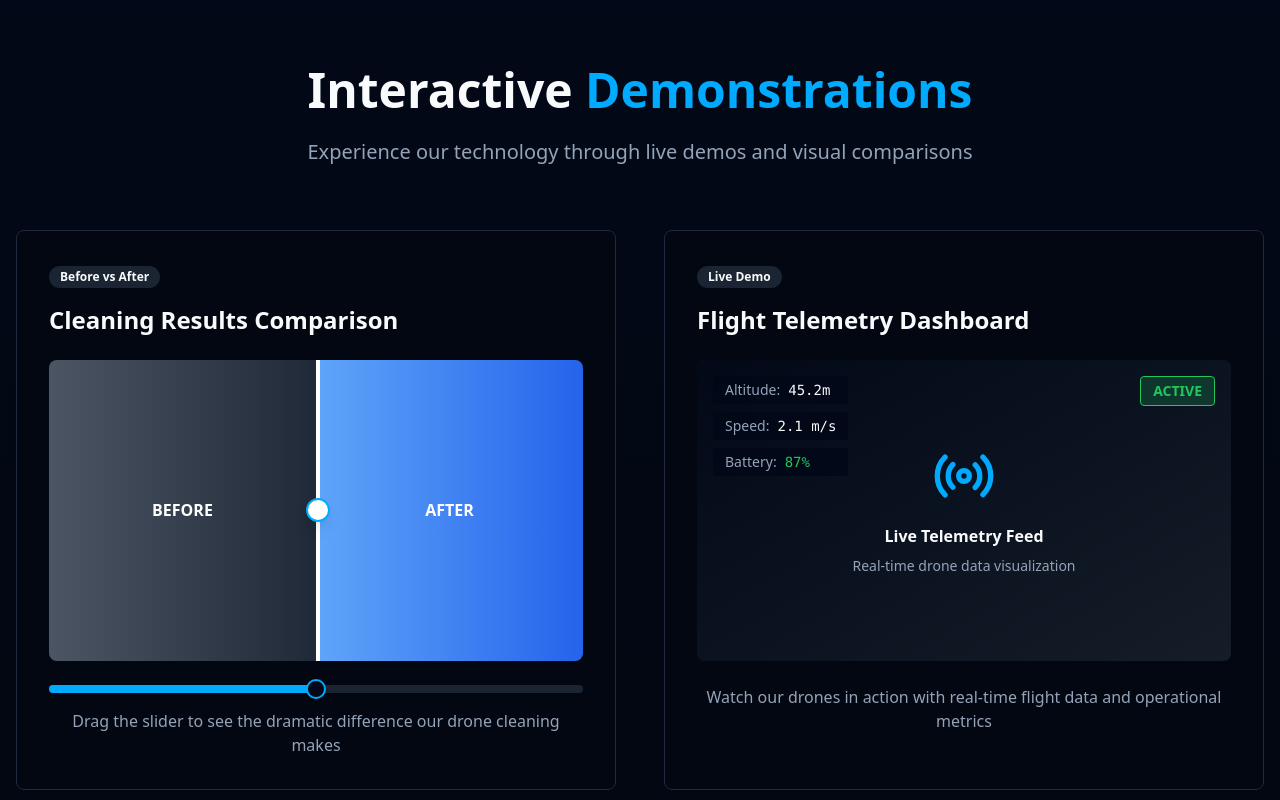
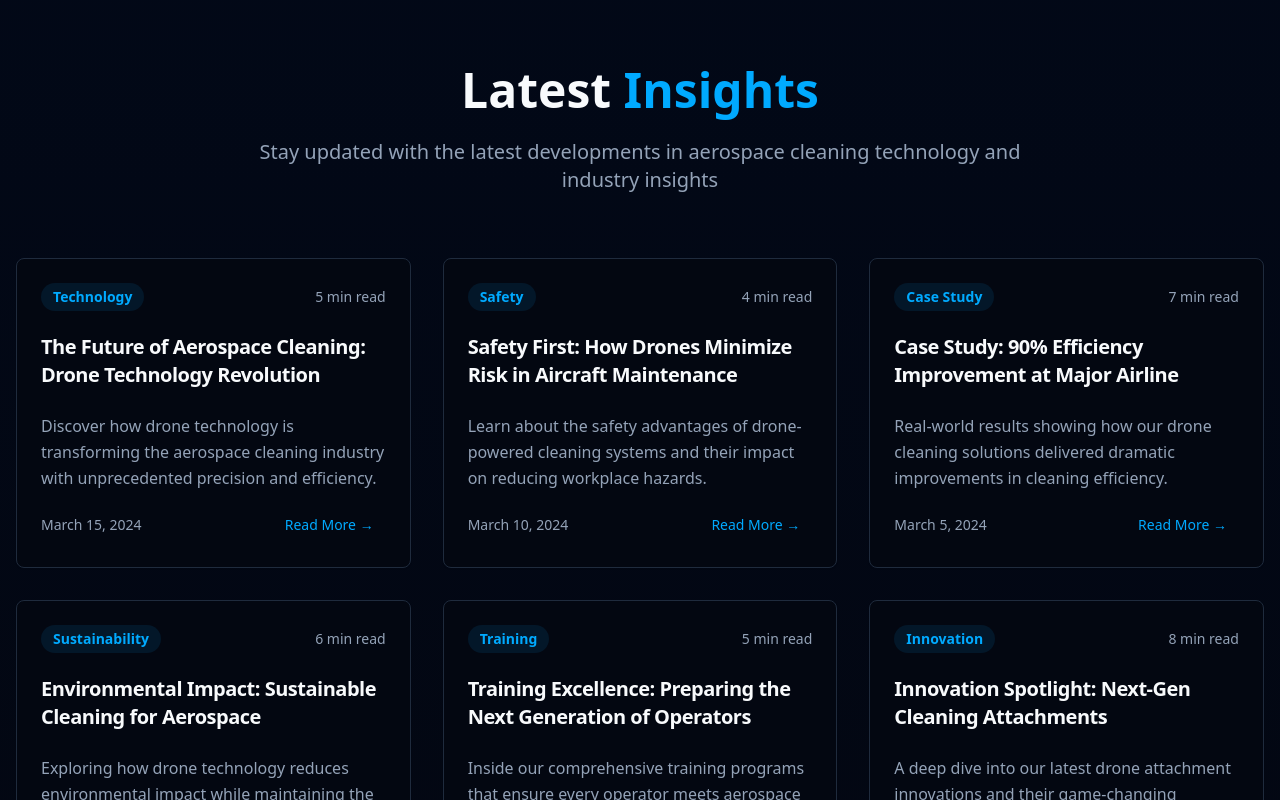
Before and after one commit to narenkarthick90/zerowings-aerospace, a React (Vite) app: page / in a window 1280 px wide. Shown: the part 9120-9920 px from the top of the page. Built offline with nearby package versions, Linux system fonts and the light colour scheme.

Commit message:
Remove interactive demonstrations
The AI removed the "Interactive Features" section from the website.
-edited src/pages/Index.tsx

```diff
--- a/src/components/InteractiveFeatures.tsx
+++ /dev/null
@@ -1,119 +0,0 @@
-import { Card, CardContent } from "@/components/ui/card";
-import { Badge } from "@/components/ui/badge";
-import { useState } from "react";
-import { Slider } from "@/components/ui/slider";
-import { Radio } from "lucide-react";
-
-const InteractiveFeatures = () => {
-  const [sliderValue, setSliderValue] = useState([50]);
-
-  return (
-    <section id="interactive-demo" className="py-20 section-gradient">
-      <div className="container mx-auto px-4">
-        <div className="text-center mb-16">
-          <h2 className="text-4xl md:text-5xl font-bold text-foreground mb-6">
-            Interactive <span className="text-primary">Demonstrations</span>
-          </h2>
-          <p className="text-xl text-muted-foreground max-w-3xl mx-auto">
-            Experience our technology through live demos and visual comparisons
-          </p>
-        </div>
-
-        <div className="grid lg:grid-cols-2 gap-12">
-          {/* Before/After Cleaning Slider */}
-          <Card className="bg-card border-border">
-            <CardContent className="p-8">
-              <Badge variant="secondary" className="mb-4">Before vs After</Badge>
-              <h3 className="text-2xl font-bold text-foreground mb-6">Cleaning Results Comparison</h3>
-
-              <div className="relative aspect-video bg-muted rounded-lg overflow-hidden mb-6">
-                <div className="absolute inset-0 flex">
-                  {/* Before image (right side) */}
-                  <div
-                    className="bg-gradient-to-r from-gray-600 to-gray-800 flex items-center justify-center text-white font-semibold"
-                    style={{ width: `${100 - sliderValue[0]}%` }}
-                  >
-                    BEFORE
-                  </div>
-                  {/* After image (left side) */}
-                  <div
-                    className="bg-gradient-to-r from-blue-400 to-blue-600 flex items-center justify-center text-white font-semibold"
-                    style={{ width: `${sliderValue[0]}%` }}
-                  >
-                    AFTER
-                  </div>
-                </div>
-
-                {/* Slider handle */}
-                <div
-                  className="absolute top-0 bottom-0 w-1 bg-white shadow-lg"
-                  style={{ left: `${sliderValue[0]}%` }}
-                >
-                  <div className="absolute top-1/2 left-1/2 transform -translate-x-1/2 -translate-y-1/2 w-6 h-6 bg-white rounded-full border-2 border-primary shadow-lg"></div>
-                </div>
-              </div>
-
-              <Slider
-                value={sliderValue}
-                onValueChange={setSliderValue}
-                max={100}
-                step={1}
-                className="w-full"
-              />
-
-              <p className="text-muted-foreground mt-4 text-center">
-                Drag the slider to see the dramatic difference our drone cleaning makes
-              </p>
-            </CardContent>
-          </Card>
-
-          {/* Live Flight Telemetry Demo */}
-          <Card className="bg-card border-border">
-            <CardContent className="p-8">
-              <Badge variant="secondary" className="mb-4">Live Demo</Badge>
-              <h3 className="text-2xl font-bold text-foreground mb-6">Flight Telemetry Dashboard</h3>
-
-              <div className="aspect-video bg-muted rounded-lg overflow-hidden mb-6 relative">
-                <div className="absolute inset-0 bg-gradient-to-br from-background to-muted flex items-center justify-center">
-                  <div className="text-center">
-                    <Radio className="w-16 h-16 text-primary mx-auto mb-4" />
-                    <p className="text-foreground font-semibold mb-2">Live Telemetry Feed</p>
-                    <p className="text-muted-foreground text-sm">Real-time drone data visualization</p>
-                  </div>
-                </div>
-
-                {/* Simulated telemetry data */}
-                <div className="absolute top-4 left-4 space-y-2">
-                  <div className="bg-background/80 backdrop-blur-sm px-3 py-1 rounded text-sm">
-                    <span className="text-muted-foreground">Altitude:</span>
-                    <span className="text-foreground ml-2 font-mono">45.2m</span>
-                  </div>
-                  <div className="bg-background/80 backdrop-blur-sm px-3 py-1 rounded text-sm">
-                    <span className="text-muted-foreground">Speed:</span>
-                    <span className="text-foreground ml-2 font-mono">2.1 m/s</span>
-                  </div>
-                  <div className="bg-background/80 backdrop-blur-sm px-3 py-1 rounded text-sm">
-                    <span className="text-muted-foreground">Battery:</span>
-                    <span className="text-green-500 ml-2 font-mono">87%</span>
-                  </div>
-                </div>
-
-                <div className="absolute top-4 right-4">
-                  <div className="bg-green-500/20 border border-green-500 px-3 py-1 rounded text-sm text-green-500 font-semibold">
-                    ACTIVE
-                  </div>
-                </div>
-              </div>
-
-              <p className="text-muted-foreground text-center">
-                Watch our drones in action with real-time flight data and operational metrics
-              </p>
-            </CardContent>
-          </Card>
-        </div>
-      </div>
-    </section>
-  );
-};
-
-export default InteractiveFeatures;
--- a/src/pages/Index.tsx
+++ b/src/pages/Index.tsx
@@ -7,7 +7,7 @@ import ExcellenceCenter from "@/components/ExcellenceCenter";
 import PartnershipsSection from "@/components/PartnershipsSection";
 import CaseStudiesSection from "@/components/CaseStudiesSection";
 import TeamSection from "@/components/TeamSection";
-import InteractiveFeatures from "@/components/InteractiveFeatures";
+
 import BlogSection from "@/components/BlogSection";
 import ContactSection from "@/components/ContactSection";
 import Footer from "@/components/Footer";
@@ -24,7 +24,7 @@ const Index = () => {
       <PartnershipsSection />
       <CaseStudiesSection />
       <TeamSection />
-      <InteractiveFeatures />
+
       <BlogSection />
       <ContactSection />
       <Footer />
```
